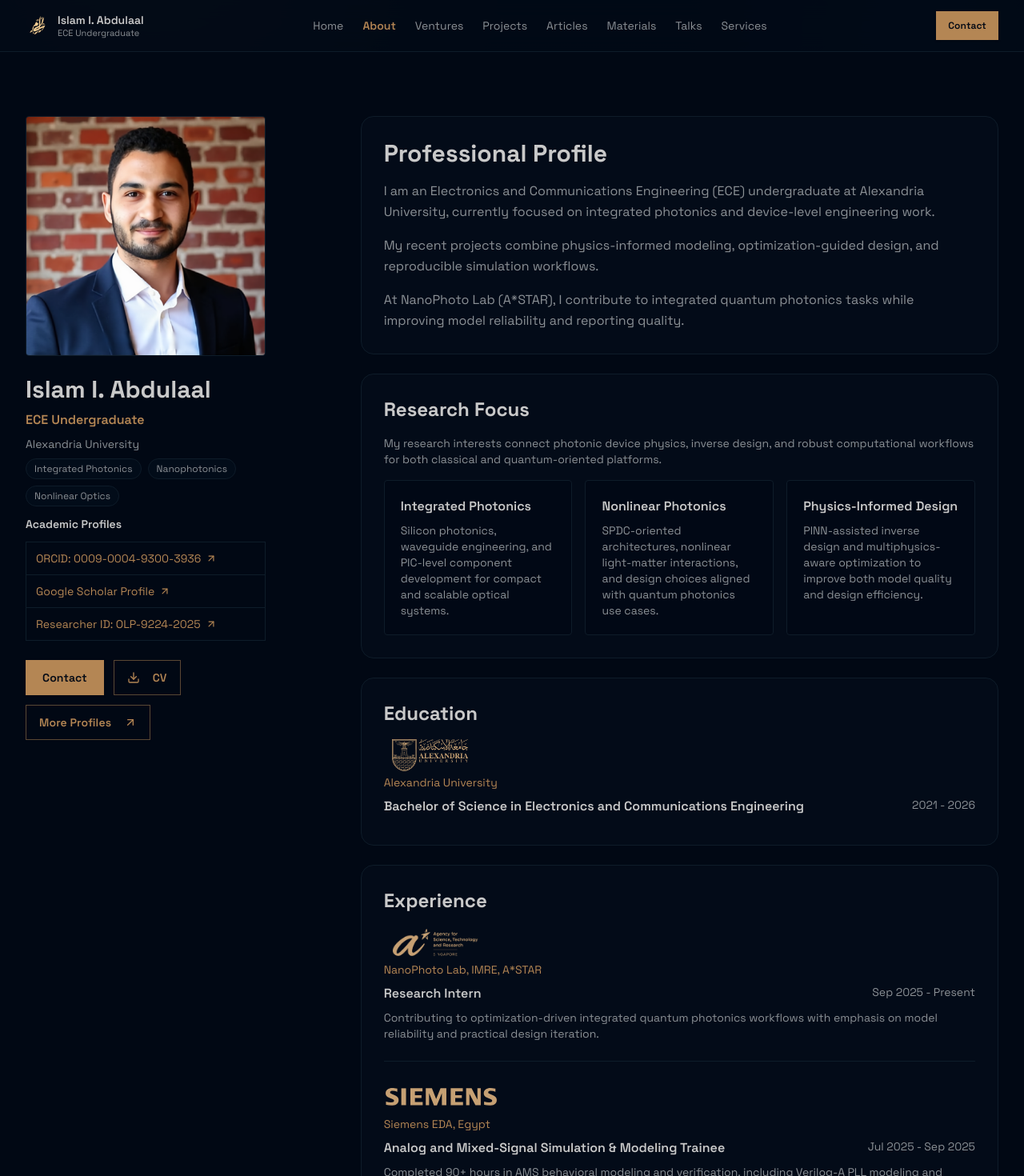
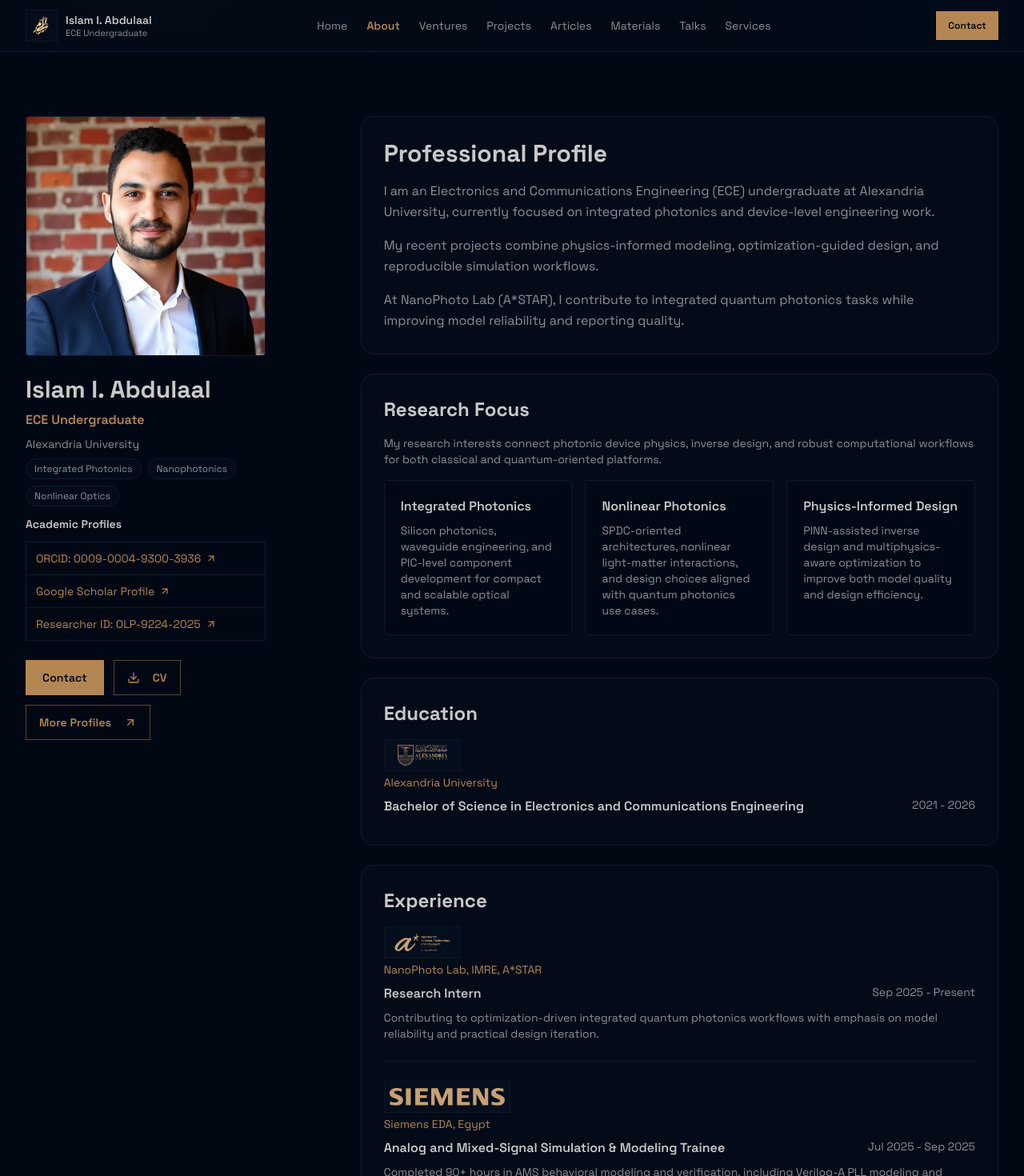
Before and after one commit to iabdul-aal/iabdul-aal.github.io, a Next.js app: page /about in a window 1280 px wide. Shown: the top 1470 px of the page at 80% size. Built offline with nearby package versions, Linux system fonts and the light colour scheme.

Commit message:
Enhance logo sizing and styling across site

```diff
--- a/app/about/page.tsx
+++ b/app/about/page.tsx
@@ -202,16 +202,16 @@ function LogoMark({
   const containerClass =
     size === "sm"
       ? isSiemensLogo
-        ? "h-10 min-w-36 px-0"
-        : "h-10 min-w-20 px-2.5"
+        ? "h-10 min-w-36 rounded-md border border-border/65 bg-card/60 px-1.5"
+        : "h-10 min-w-24 rounded-md border border-border/65 bg-card/60 px-2.5"
       : isSiemensLogo
         ? "h-14 min-w-[13.5rem] rounded-lg border border-accent/35 bg-accent/10 px-2 shadow-[0_8px_24px_-18px_rgba(0,0,0,0.65)]"
         : "h-14 min-w-32 rounded-lg border border-accent/35 bg-accent/10 px-4 shadow-[0_8px_24px_-18px_rgba(0,0,0,0.65)]"
   const imageWidth =
     size === "sm"
       ? isSiemensLogo
-        ? 176
-        : 88
+        ? 184
+        : 96
       : isSiemensLogo
         ? 224
         : 136
@@ -225,10 +225,10 @@ function LogoMark({
         : 40
   const imageClassName = isSiemensLogo
     ? size === "sm"
-      ? "h-[22px] w-auto object-contain"
+      ? "h-[23px] w-auto object-contain"
       : "h-[30px] w-auto object-contain"
     : size === "sm"
-      ? "max-h-full w-auto object-contain"
+      ? "h-[26px] w-auto object-contain"
       : "h-[34px] w-auto object-contain"
   const mark = (
     <span className={`inline-flex items-center justify-center ${containerClass}`}>
--- a/app/ventures/non-profit/page.tsx
+++ b/app/ventures/non-profit/page.tsx
@@ -54,13 +54,13 @@ export default function NonProfitPage() {
                 <div className="mb-5 flex flex-wrap items-start justify-between gap-4">
                   <div className="space-y-3">
                     {initiative.logoPath && (
-                      <span className="inline-flex h-12 min-w-28 items-center justify-center px-1">
+                      <span className="inline-flex h-14 min-w-32 items-center justify-center rounded-lg border border-accent/35 bg-accent/10 px-4 shadow-[0_8px_24px_-18px_rgba(0,0,0,0.65)]">
                         <Image
                           src={initiative.logoPath}
                           alt={`${initiative.name} logo`}
-                          width={128}
-                          height={36}
-                          className="max-h-full w-auto object-contain"
+                          width={144}
+                          height={44}
+                          className="h-[34px] w-auto object-contain"
                           style={{ filter: ACCENT_LOGO_FILTER }}
                         />
                       </span>
--- a/app/ventures/page.tsx
+++ b/app/ventures/page.tsx
@@ -96,17 +96,17 @@ export default function VenturesPage() {
               <article key={startup.name} className="p-7 rounded-xl border border-accent/40 bg-background">
                 <div className="mb-4 flex items-center gap-3">
                   {startup.logo ? (
-                    <div className="inline-flex h-16 w-16 items-center justify-center">
+                    <div className="inline-flex h-16 min-w-36 items-center justify-center rounded-lg border border-accent/35 bg-accent/10 px-4 shadow-[0_8px_24px_-18px_rgba(0,0,0,0.65)]">
                       <Image
                         src={startup.logo}
                         alt={`${startup.name} logo`}
-                        width={56}
-                        height={56}
-                        className="h-full w-full object-contain"
+                        width={156}
+                        height={44}
+                        className="h-10 w-auto object-contain"
                       />
                     </div>
                   ) : (
-                    <div className="inline-flex h-14 w-14 items-center justify-center rounded-md border border-border/70 bg-background/60">
+                    <div className="inline-flex h-16 w-16 items-center justify-center rounded-lg border border-accent/35 bg-accent/10 shadow-[0_8px_24px_-18px_rgba(0,0,0,0.65)]">
                       <Rocket className="w-6 h-6 text-accent" />
                     </div>
                   )}
--- a/components/navigation.tsx
+++ b/components/navigation.tsx
@@ -34,7 +34,8 @@ export function Navigation() {
       <div className="max-w-7xl mx-auto px-4 sm:px-6 lg:px-8">
         <div className="flex items-center justify-between h-16">
           {/* Logo */}
-          <Link href="/" className="flex items-center gap-2 text-foreground hover:text-accent transition-colors">
+          <Link href="/" className="flex items-center gap-2.5 text-foreground hover:text-accent transition-colors">
+            <span className="inline-flex h-10 w-10 items-center justify-center rounded-md border border-border/75 bg-card/70 shadow-[0_8px_20px_-18px_rgba(0,0,0,0.75)]">
               <Image
                 src="/logo.png"
                 alt="Islam Abdulaal logo"
@@ -42,6 +43,7 @@ export function Navigation() {
                 height={42}
                 className="inline-block h-8 w-auto align-middle"
               />
+            </span>
             <div className="hidden md:block">
               <p className="text-sm font-semibold leading-none">Islam I. Abdulaal</p>
               <p className="text-[11px] text-muted-foreground leading-none mt-1">ECE Undergraduate</p>
```
Lines whose indentation alone changed are shown as unchanged.
